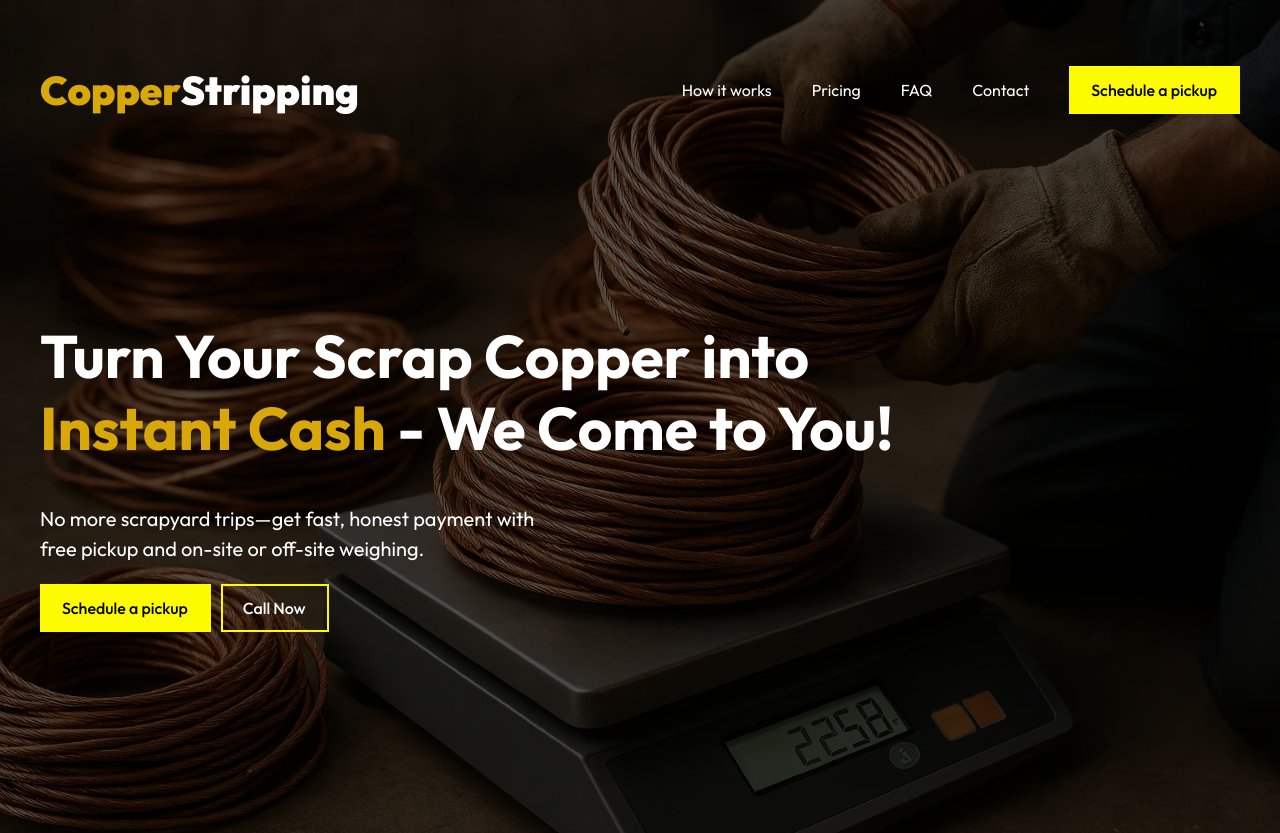
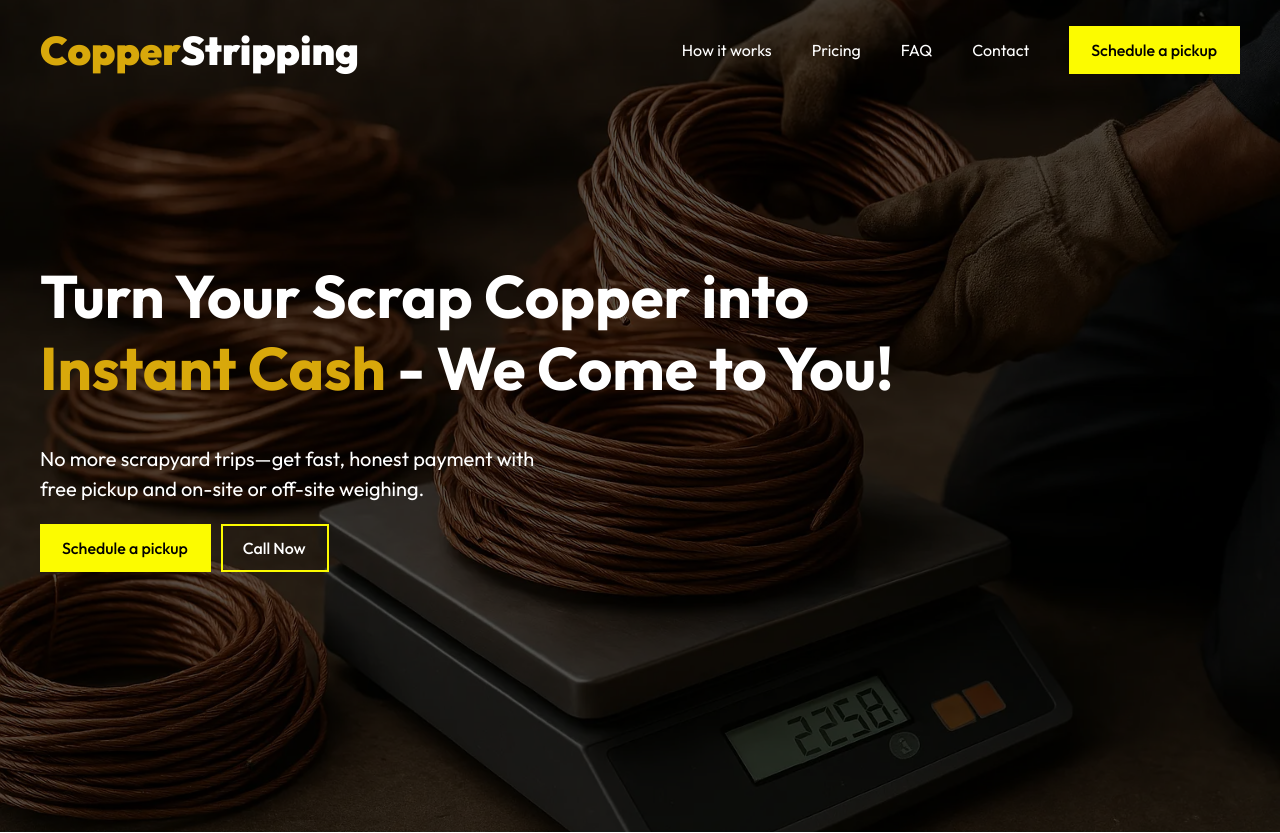
Before and after one commit to LarocheJ/copperstripping, a React (Vite) app: page / in a window 1280 px wide. Shown: the top 833 px of the page. Built offline with nearby package versions, Linux system fonts and the light colour scheme.

Commit message:
Implement scroll effect in header

```diff
--- a/src/components/Header.jsx
+++ b/src/components/Header.jsx
@@ -1,8 +1,23 @@
+import React, { useEffect, useState } from "react";
 import Button from "./Button";
 
 export default function Header() {
+    const [scrolled, setScrolled] = useState(false);
+
+    useEffect(() => {
+        const handleScroll = () => {
+            const offset = window.scrollY;
+            setScrolled(offset > 50);
+        }
+
+        window.addEventListener("scroll", handleScroll);
+
+        return () => window.removeEventListener("scroll", handleScroll);
+    }, [])
+
     return(
-        <header className="header container">
+        <header className={`header` + (scrolled ? " header--scrolled" : "")}>
+            <div className="container">
                 <span className="logo"><span className="color-copper">Copper</span>Stripping</span>
                 <nav className="nav">
                     <a className="nav__item" href="">How it works</a>
@@ -11,6 +26,7 @@ export default function Header() {
                     <a className="nav__item" href="">Contact</a>
                     <Button title="" link="#" />
                 </nav>
+            </div>
         </header>
     )
 }
--- a/src/styles/Header.css
+++ b/src/styles/Header.css
@@ -1,13 +1,30 @@
 .header {
+    position: fixed;
+    top: 0;
+    left: 0;
+    right: 0;
+    gap: 4rem;
+    padding-block: 2rem;
+    z-index: 1;
+    transition: all 0.2s ease;
+    z-index: 999;
+}
+
+.header--scrolled {
+    background-color: var(--white);
+    box-shadow: var(--box-shadow);
+}
+
+.header--scrolled a,
+.header--scrolled .logo {
+    color: var(--black);
+}
+
+.header .container {
     display: flex;
     justify-content: space-between;
     align-items: center;
     flex-wrap: wrap;
-    position: relative;
-    top: 0;
-    gap: 4rem;
-    padding-block: 2rem;
-    z-index: 1;
 }
 
 .logo {
--- a/src/styles/Hero.css
+++ b/src/styles/Hero.css
@@ -1,5 +1,5 @@
 .hero {
-    padding-block: 18rem;
+    padding-block: 22rem;
     position: relative;
     z-index: 1;
 }
```
Lines whose indentation alone changed are shown as unchanged.
